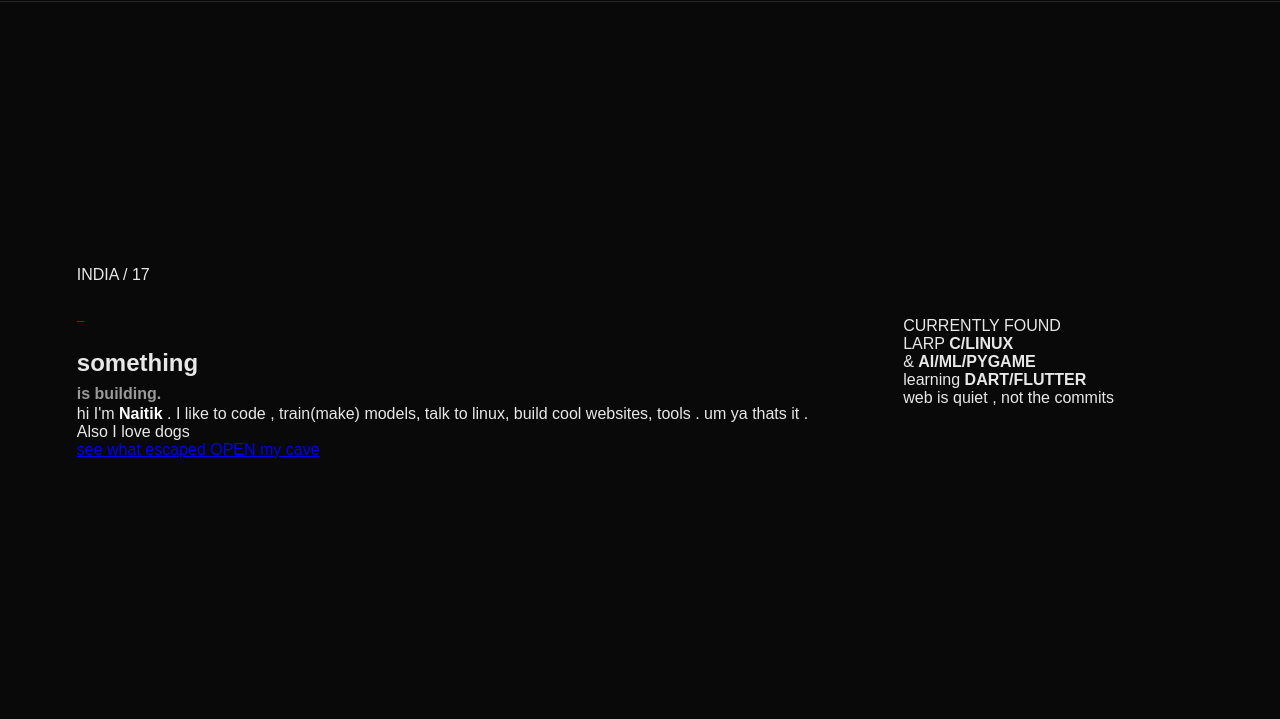
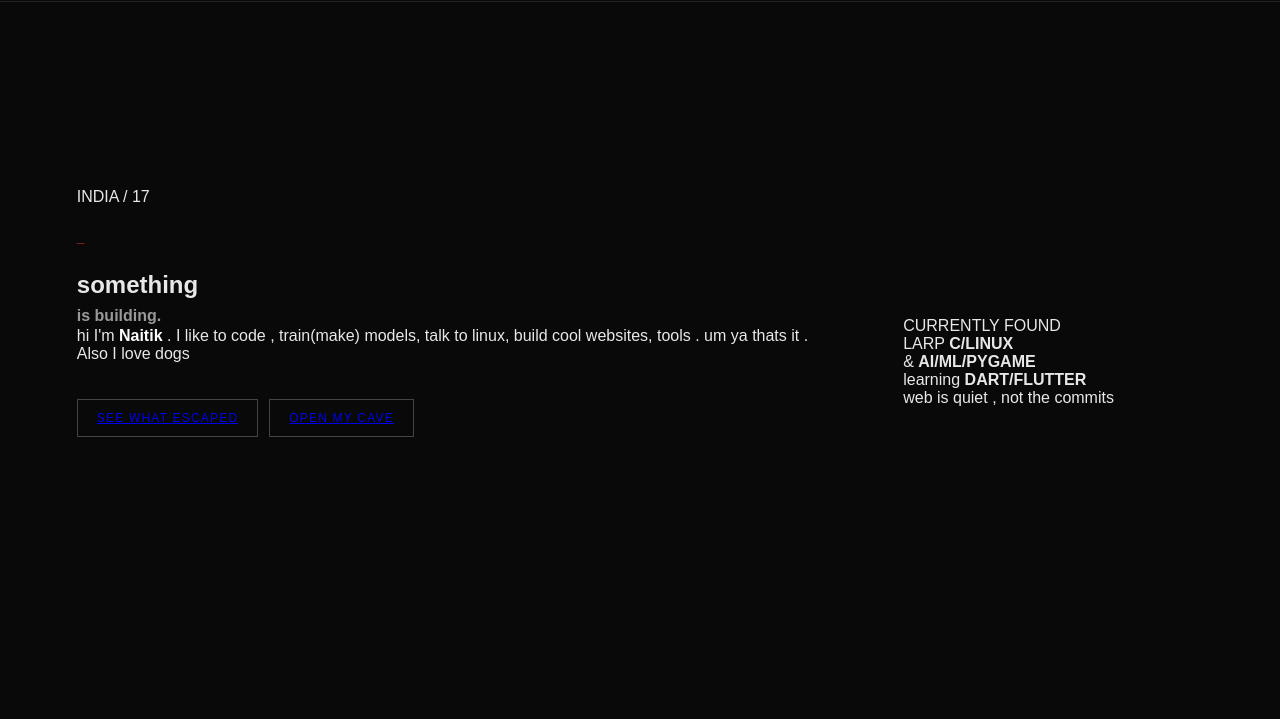
Before and after one commit to nAItiklearn/horror-port, a plain HTML site: page index.html in a window 1280 px wide. Shown: the part 61-780 px from the top of the page. Drawn offline with Linux system fonts and the light colour scheme.

Commit message:
styled button box

```diff
--- a/style.css
+++ b/style.css
@@ -79,3 +79,25 @@ nav a{
 .intro strong{
     color:#fff
 }
+
+.buttons{
+    display: flex;
+    gap:11px;
+    flex-wrap:wrap;
+    margin-top: 36px;
+    margin-bottom: 100px;
+}
+.button{
+    display:inline-block;
+    padding:11px 19px;
+    border:1px solid #444;
+    font-size:0.75rem;
+    text-transform: uppercase;
+    letter-spacing: 0.1em;
+    transition:background 0.2s ease, color 0.2s ease ,border 0.2s ease;
+}
+.button:hover{
+    background: #d50707;
+    color:#000;
+    border-color:#fff
+}
```
